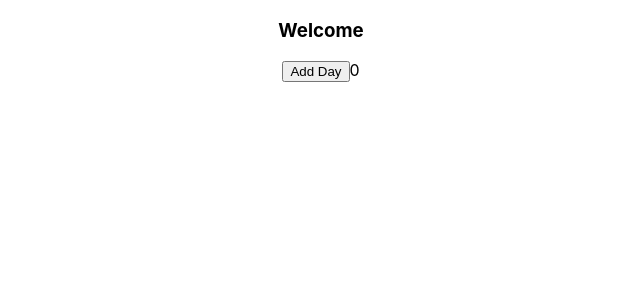
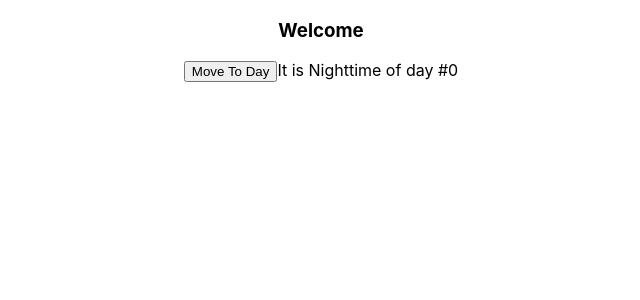
Before and after one commit to JoshGrant02/WWTimer, a React (Create React App) app: page / in a window 1280 px wide. Shown: the top 300 px of the page, without its empty margins (319-959 px from the left). Built offline with nearby package versions, Linux system fonts and the light colour scheme.

Commit message:
Created a day/night cycle

```diff
--- a/src/App.js
+++ b/src/App.js
@@ -3,17 +3,23 @@ import React from 'react';
 
 function App() {
   const [currentDay, setCurrentDay] = React.useState(0);
+  const [isDaytime, setIsDaytime] = React.useState(false);
+  const dayOrNightString = isDaytime ? "Day" : "Night"
+  const dayOrNightOppositeString = isDaytime ? "Night" : "Day"
 
-  const addDay = () => {
-    console.log("test");
-    setCurrentDay(currentDay + 1);
+  const transitionDay = () => {
+    if (!isDaytime) {
+      setCurrentDay(currentDay + 1);
+    }
+    setIsDaytime(!isDaytime)
   }
 
   return (
     <div className="App">
       <h3>Welcome</h3>
-      <button onClick={addDay}>Add Day</button>
-      <label>{currentDay}</label>
+      <button onClick={transitionDay}>{"Move To " + dayOrNightOppositeString}</button>
+
+      <label>{"It is " + dayOrNightString + "time of day #" + currentDay}</label>
     </div>
   );
 }
```
